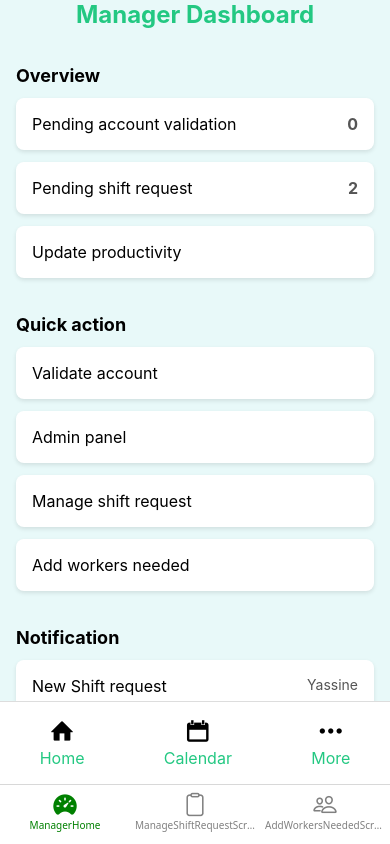
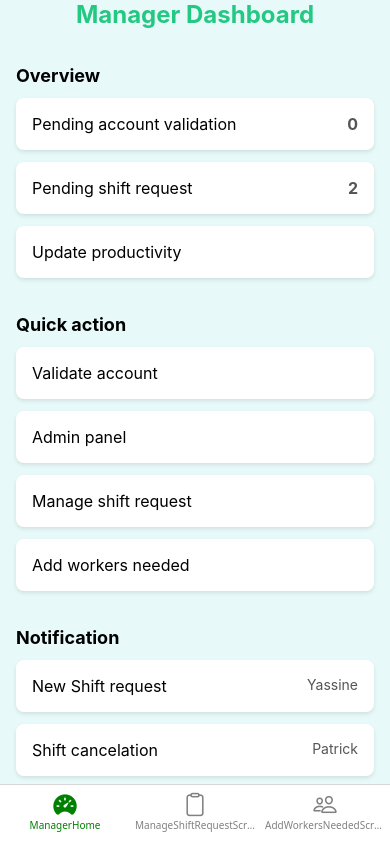
Before and after one commit to EHB-TI/EasyPlanningGroup9, a React Native app: screen /ManagerHome in a window 390 px wide. Built offline with nearby package versions, Linux system fonts and the light colour scheme; no server answers; the database is empty.

Commit message:
delete navigator

```diff
--- a/screens/ManagerHome.js
+++ b/screens/ManagerHome.js
@@ -110,29 +110,7 @@ export default function ManagerHome({ navigation }) {
       </ScrollView>
 
       {/* Bottom Navigation */}
-      <View style={styles.bottomNav}>
-        <TouchableOpacity
-          style={styles.navItem}
-          onPress={() => handleNavigate('HomeScreen')}
-        >
-          <Entypo name="home" size={24} color="black" />
-          <Text style={styles.navItemText}>Home</Text>
-        </TouchableOpacity>
-        <TouchableOpacity
-          style={styles.navItem}
-          onPress={() => handleNavigate('CalendarScreen')}
-        >
-          <Entypo name="calendar" size={24} color="black" />
-          <Text style={styles.navItemText}>Calendar</Text>
-        </TouchableOpacity>
-        <TouchableOpacity
-          style={styles.navItem}
-          onPress={() => handleNavigate('MoreScreen')}
-        >
-          <Entypo name="dots-three-horizontal" size={24} color="black" />
-          <Text style={styles.navItemText}>More</Text>
-        </TouchableOpacity>
-      </View>
+
     </View>
   );
 }
```
